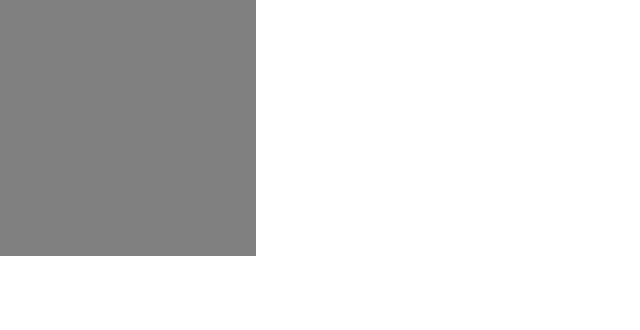
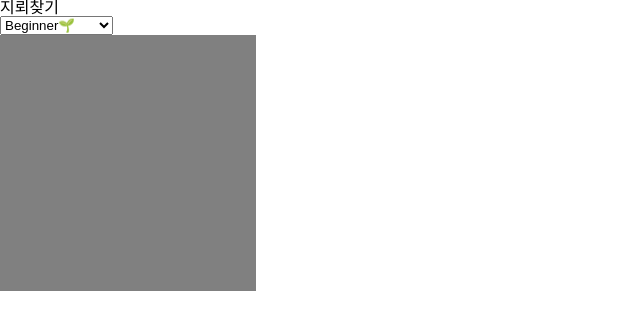
Before and after one commit to chloeelog/minesweeper, a React (Vite) app: page / in a window 1280 px wide. Shown: the top 330 px of the page, without its empty margins (0-640 px from the left). Built offline with nearby package versions, Linux system fonts and the light colour scheme.

Commit message:
feat: set levels as constants

```diff
--- a/src/App.tsx
+++ b/src/App.tsx
@@ -1,10 +1,11 @@
-import { Field } from "@components/Field";
+import { Board } from "@components/Board";
+
 import * as S from "./App.style";
 
 function App() {
   return (
     <S.Page>
-      <Field />
+      <Board />
     </S.Page>
   );
 }
--- /dev/null
+++ b/src/components/Board/Board.tsx
@@ -0,0 +1,11 @@
+import { ControlPanel } from "@components/ControlPanel";
+import { Field } from "@components/Field";
+
+export const Board = () => {
+  return (
+    <>
+      <ControlPanel />
+      <Field />
+    </>
+  );
+};
--- /dev/null
+++ b/src/components/Board/index.ts
@@ -0,0 +1 @@
+export { Board } from "./Board";
--- /dev/null
+++ b/src/components/ControlPanel/ControlPanel.tsx
@@ -0,0 +1,18 @@
+import { LEVELS } from "@constants";
+
+export const ControlPanel = () => {
+  const levels = Object.values(LEVELS);
+
+  return (
+    <header>
+      <h1>지뢰찾기</h1>
+      <select>
+        {levels.map(({ label, value }) => (
+          <option key={value} value={value}>
+            {label}
+          </option>
+        ))}
+      </select>
+    </header>
+  );
+};
--- /dev/null
+++ b/src/components/ControlPanel/index.ts
@@ -0,0 +1 @@
+export { ControlPanel } from "./ControlPanel";
--- /dev/null
+++ b/src/constants/index.ts
@@ -0,0 +1 @@
+export * from "./levels";
--- /dev/null
+++ b/src/constants/levels.ts
@@ -0,0 +1,30 @@
+export const LEVELS = {
+  BEGINNER: {
+    value: "BEGINNER",
+    label: "Beginner🌱",
+    row: 8,
+    col: 8,
+    mines: 10,
+  },
+  INTERMEDIATE: {
+    value: "INTERMEDIATE",
+    label: "Intermediate🍿",
+    row: 16,
+    col: 16,
+    mines: 40,
+  },
+  EXPERT: {
+    value: "EXPERT",
+    label: "Expert🔥",
+    row: 16,
+    col: 32,
+    mines: 99,
+  },
+  CUSTOM: {
+    value: "CUSTOM",
+    label: "Custom🧩",
+    row: -1,
+    col: -1,
+    mines: -1,
+  },
+} as const;
```
Also changed, not shown: src/components/ControlPanel/ControlPanel.style.ts (added).
